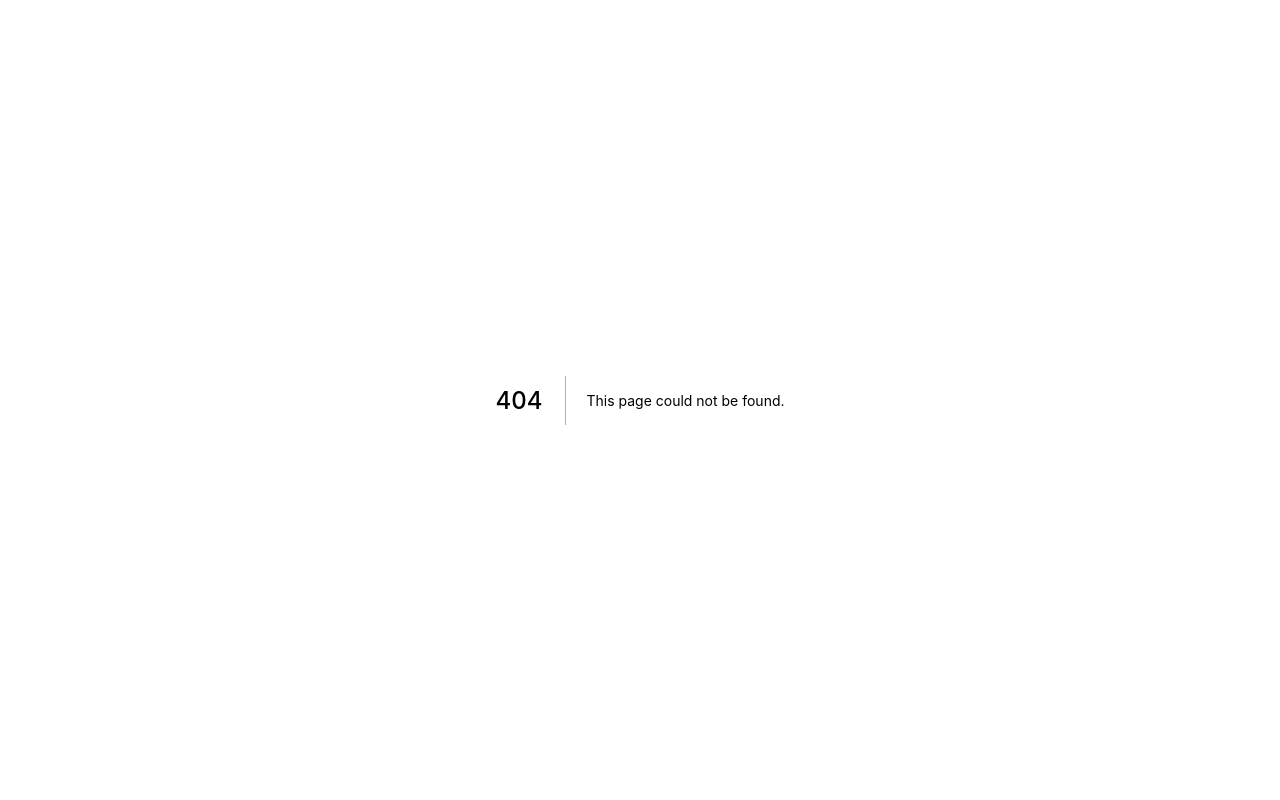
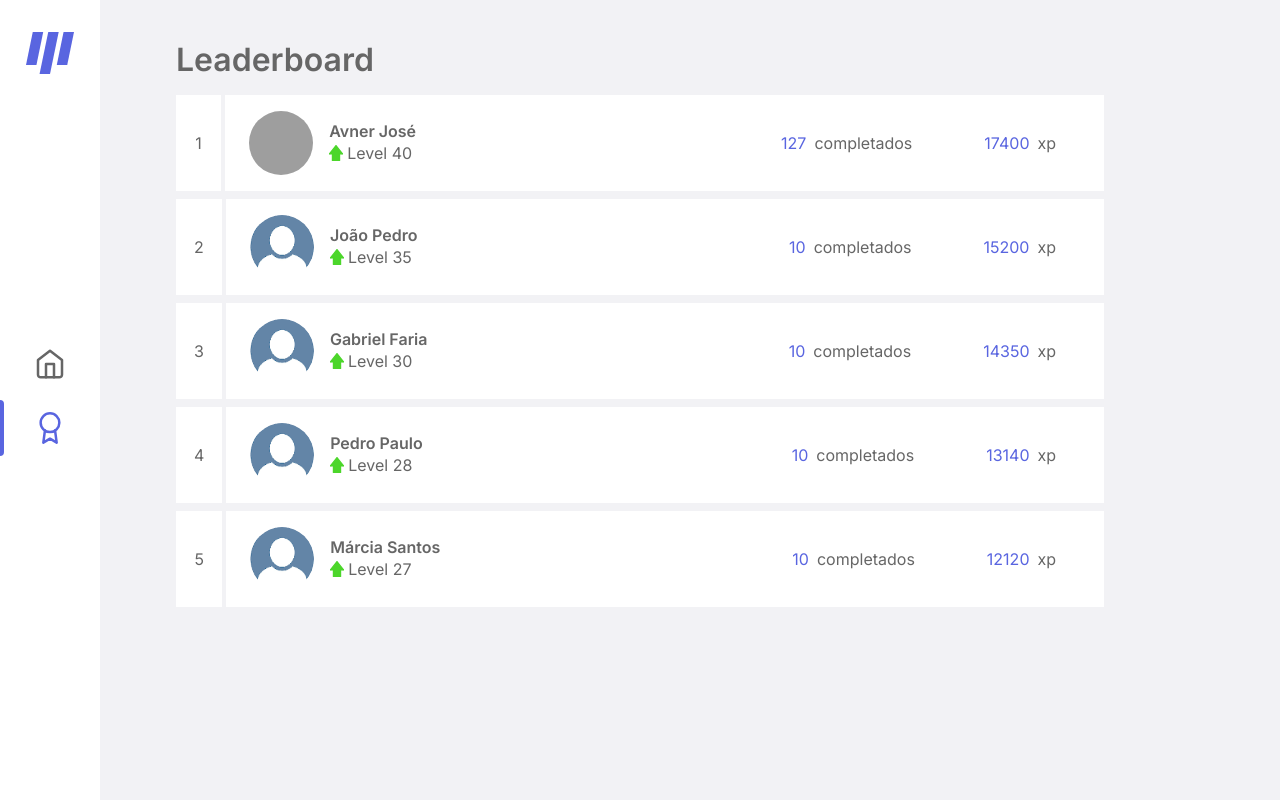
Before and after one commit to avnerjose/nlw4-reactjs, a Next.js app: page /leaderboard in a window 1280 px wide. Before the commit this address had no page. Built offline with nearby package versions, Linux system fonts and the light colour scheme; grey boxes are pictures that could not be loaded.

Commit message:
Adding leaderboard

```diff
--- /dev/null
+++ b/src/components/LeaderBoardItem.tsx
@@ -0,0 +1,42 @@
+import { Container } from "../styles/components/LeaderBoardItemStyles";
+
+interface LeaderBoardItemProps {
+  id: number;
+  name: string;
+  picture: string;
+  level: number;
+  completed: number;
+  xp: number;
+}
+export default function LeaderBoardItem({
+  id,
+  name,
+  picture,
+  level,
+  completed,
+  xp,
+}: LeaderBoardItemProps) {
+  return (
+    <Container>
+      <div className="position">{id}</div>
+      <div className="userInfo">
+        <img src={picture} className="Avatar" />
+        <div>
+          <h4>{name}</h4>
+          <p>
+            <img src="icons/level.svg" alt="" />
+            Level {level}
+          </p>
+        </div>
+      </div>
+      <div>
+        <p>
+          <span className="blueText">{completed}</span> completados
+        </p>
+        <p>
+          <span className="blueText">{xp}</span> xp
+        </p>
+      </div>
+    </Container>
+  );
+}
--- a/src/components/NavBar.tsx
+++ b/src/components/NavBar.tsx
@@ -28,13 +28,17 @@ function NavLink(props: NavLinkProps) {
       {isActive ? (
         <LateralActiveLink>
           <Link href={props.href}>
+            <div className="link">
             <img src={`icons/${props.icon}.svg`} alt="" />
+            </div>
           </Link>
         </LateralActiveLink>
       ) : (
         <LateralLink>
           <Link href={props.href}>
-            <img src={`icons/${props.icon}-grey.svg`} alt="" />
+            <div className="link">
+              <img src={`icons/${props.icon}-grey.svg`} alt="" />
+            </div>
           </Link>
         </LateralLink>
       )}
@@ -52,7 +56,7 @@ export default function NavBar() {
       />
       <ul>
         <NavLink href="/" icon="home" />
-        <NavLink href="/teste" icon="award" />
+        <NavLink href="/leaderboard" icon="award" />
       </ul>
     </Container>
   );
@@ -84,6 +88,14 @@ const LateralLink = styled.li`
   justify-content: center;
   margin-bottom: 0.5rem;
   position: relative;
+
+  .link{
+    width: 100%;
+    height: 100%;
+    display: flex;
+    align-items: center;
+    justify-content: center;
+  }
 `;
 
 const LateralActiveLink = styled(LateralLink)`
--- /dev/null
+++ b/src/pages/leaderboard/index.tsx
@@ -0,0 +1,40 @@
+import Base from "../base";
+import Head from "next/head";
+import users from "../../../users.json";
+import LeaderBoardItem from "../../components/LeaderBoardItem";
+
+export default function LeaderBoard() {
+  function LeaderBoardList() {
+    return (
+      <>
+        {users.map((user,index) => {
+          return (
+            <LeaderBoardItem
+              key={index}
+              id={user.id}
+              name={user.name}
+              picture={user.picture}
+              level={user.level}
+              completed={user.completed}
+              xp={user.xp}
+            />
+          );
+        })}
+      </>
+    );
+  }
+
+  return (
+    <Base>
+      <Head>
+        <title>Leaderboard | Move.it</title>
+      </Head>
+      <header>
+        <h1>Leaderboard</h1>
+      </header>
+      <main>
+        <LeaderBoardList />
+      </main>
+    </Base>
+  );
+}
--- /dev/null
+++ b/src/styles/components/LeaderBoardItemStyles.ts
@@ -0,0 +1,63 @@
+import styled from "styled-components";
+
+export const Container = styled.div`
+  background: var(--white);
+  width: 100%;
+  padding-right: 3rem;
+  display: flex;
+  margin-bottom: 0.5rem;
+
+  div.userInfo {
+    display: flex;
+    align-items: center;
+    width: 80%;
+    padding: 1rem 1.5rem;
+  }
+  :first-child {
+    margin-top: 1rem;
+  }
+  div.userInfo div {
+    display: flex;
+    flex-direction: column;
+    text-align: start;
+  }
+
+  div.position {
+    width: 72px;
+    display: flex;
+    align-items: center;
+    justify-content: center;
+    border-right: 0.25rem var(--background) solid;
+  }
+
+  img.Avatar {
+    height: 4rem;
+    width: 4rem;
+    border-radius: 50%;
+    margin-right: 1rem;
+  }
+
+  div:last-child {
+    display: flex;
+  }
+
+  p {
+    line-height: 1.5;
+    display: flex;
+    align-items: center;
+    justify-content: start;
+  }
+
+  p img {
+    margin-right: 0.25rem;
+  }
+
+  span.blueText {
+    color: var(--blue);
+    margin: 0 0.5rem;
+  }
+
+  p:first-child {
+    margin: 0 4rem;
+  }
+`;
--- /dev/null
+++ b/users.json
@@ -0,0 +1,42 @@
+[
+  {
+    "id": 1,
+    "name": "Avner José",
+    "picture": "https://avatars.githubusercontent.com/u/49520658?s=400&u=1da9b89af158225a9abbf27b509686bccab64e1f&v=4",
+    "level": 40,
+    "completed": 127,
+    "xp": 17400
+  },
+  {
+    "id": 2,
+    "name": "João Pedro",
+    "picture": "/icons/user.png",
+    "level": 35,
+    "completed": 10,
+    "xp": 15200
+  },
+  {
+    "id": 3,
+    "name": "Gabriel Faria",
+    "picture": "/icons/user.png",
+    "level": 30,
+    "completed": 10,
+    "xp": 14350
+  },
+  {
+    "id": 4,
+    "name": "Pedro Paulo",
+    "picture": "/icons/user.png",
+    "level": 28,
+    "completed": 10,
+    "xp": 13140
+  },
+  {
+    "id": 5,
+    "name": "Márcia Santos",
+    "picture": "/icons/user.png",
+    "level": 27,
+    "completed": 10,
+    "xp": 12120
+  }
+]
```
Also changed, not shown: src/pages/teste/index.tsx (deleted, +0 -11 lines), public/icons/user.png (added).
